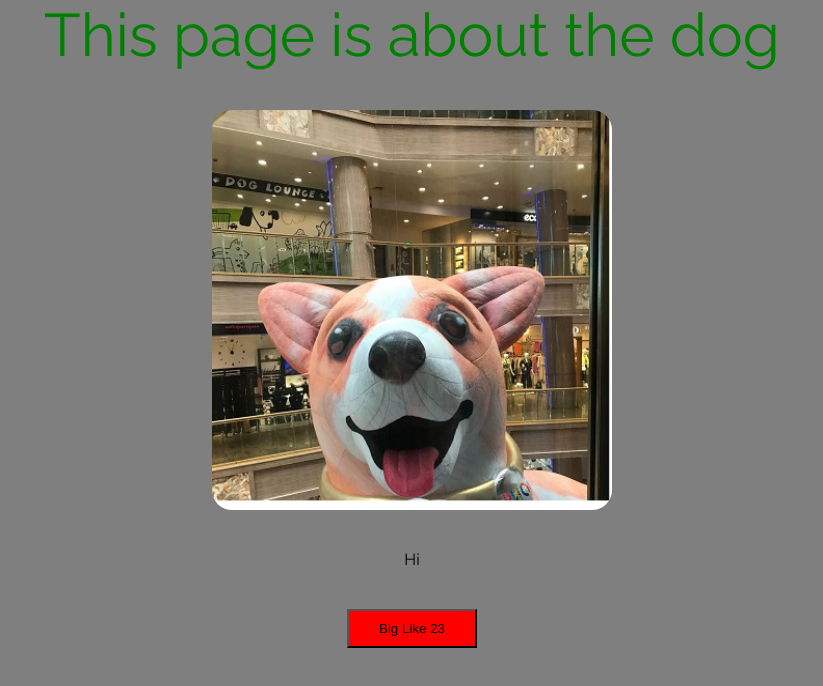
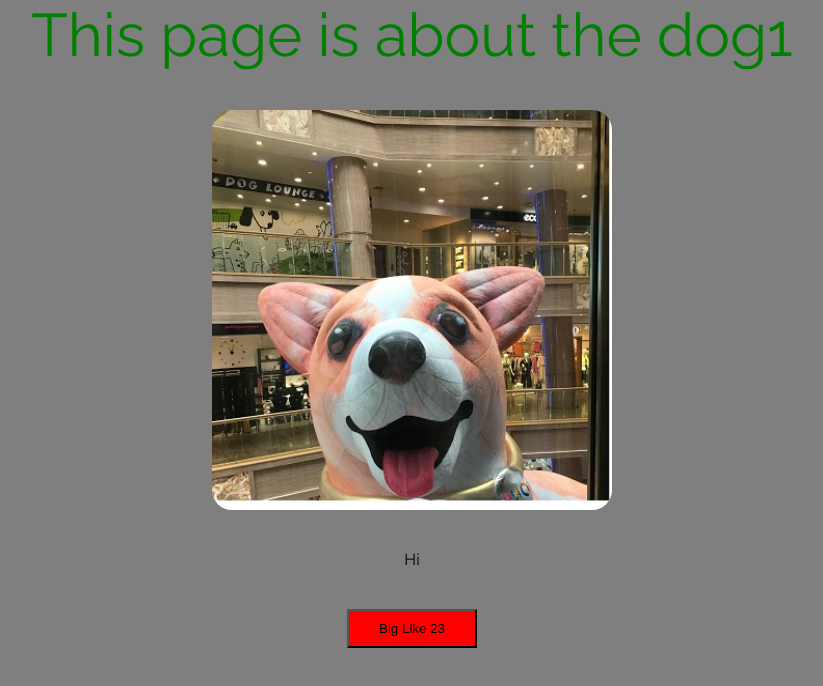
Before and after one commit to AlexKukinov/FirstWork, a website: page index.html in a window 1280 px wide. Shown: the whole page, without its empty margins (228-1051 px from the left). Drawn offline with Linux system fonts and the light colour scheme.

Commit message:
initial commit

```diff
--- a/index.html
+++ b/index.html
@@ -13,7 +13,7 @@
 <body>
 
 <div class="block">
-    <h1>This page is about the dog</h1>
+    <h1>This page is about the dog1</h1>
     <img src="photo_2023-06-30_15-46-30.jpg" alt="Dog">
     <p>Hi</p>
     <button style="background: red">Big Like 23</button>
```
